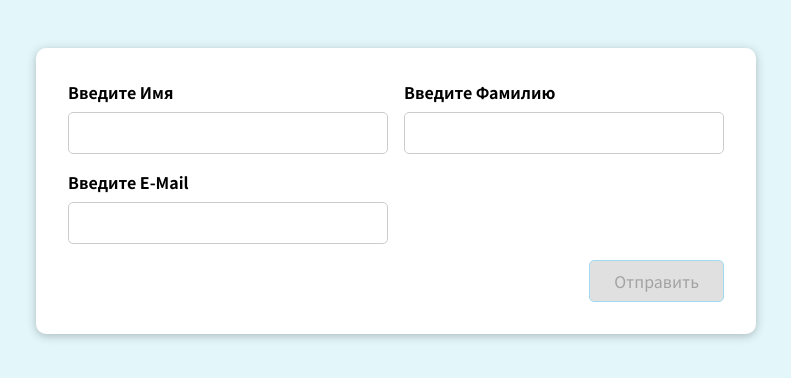
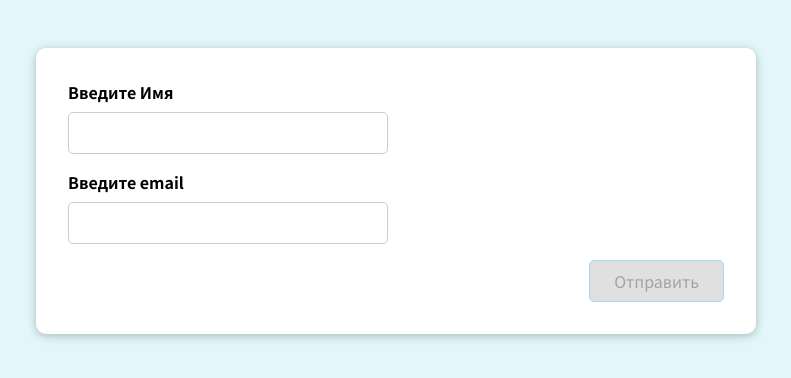
Before and after one commit to Shipy4kaRU/React-FormValidation, a React (Create React App) app: page / in a window 1280 px wide. Shown: the top 378 px of the page, without its empty margins (244-1035 px from the left). Built offline with nearby package versions, Linux system fonts and the light colour scheme.

Commit message:
add build version

```diff
--- a/package.json
+++ b/package.json
@@ -2,6 +2,7 @@
   "name": "formvalidation",
   "version": "0.1.0",
   "private": true,
+  "homepage": "https://shipy4karu.github.io/React-FormValidation/",
   "dependencies": {
     "@testing-library/jest-dom": "^5.17.0",
     "@testing-library/react": "^13.4.0",
--- a/src/App.js
+++ b/src/App.js
@@ -1,9 +1,9 @@
-import SomeForm from "./components/SomeForm";
+import SomeInput from "./components/SomeInput";
 
 function App() {
   return (
     <div className="app">
-      <SomeForm />
+      <SomeInput />
     </div>
   );
 }
```
Also changed, not shown: 7 other files (tests, documents, lock files or other folders).
